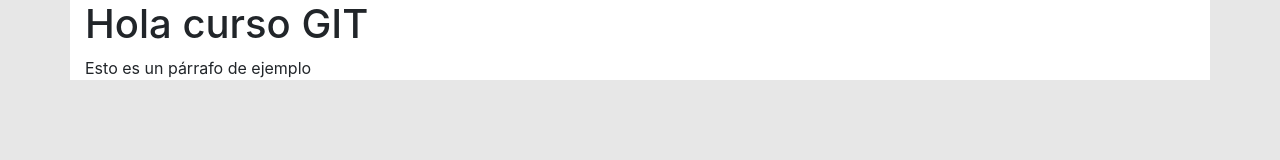
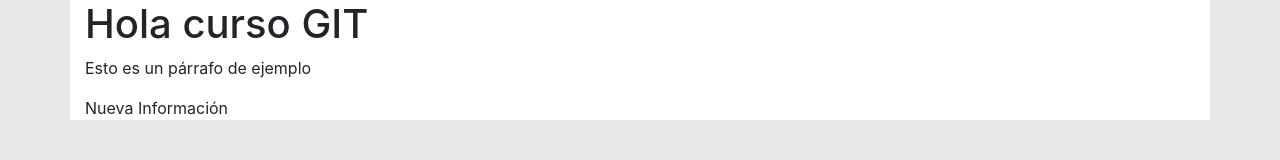
Before and after one commit to AFrancoSCode/Proyecto-de-prueba, a plain HTML site: page Index.html in a window 1280 px wide. Drawn offline with nearby package versions, Linux system fonts and the light colour scheme.

Commit message:
Segundo Cambio

```diff
--- a/Index.html
+++ b/Index.html
@@ -15,6 +15,8 @@
         <h1>Hola curso GIT</h1>
 
         <p>Esto es un párrafo de ejemplo</p>
+
+        <p>Nueva Información</p>
     </div>
 
     <!-- Optional JavaScript -->
```
